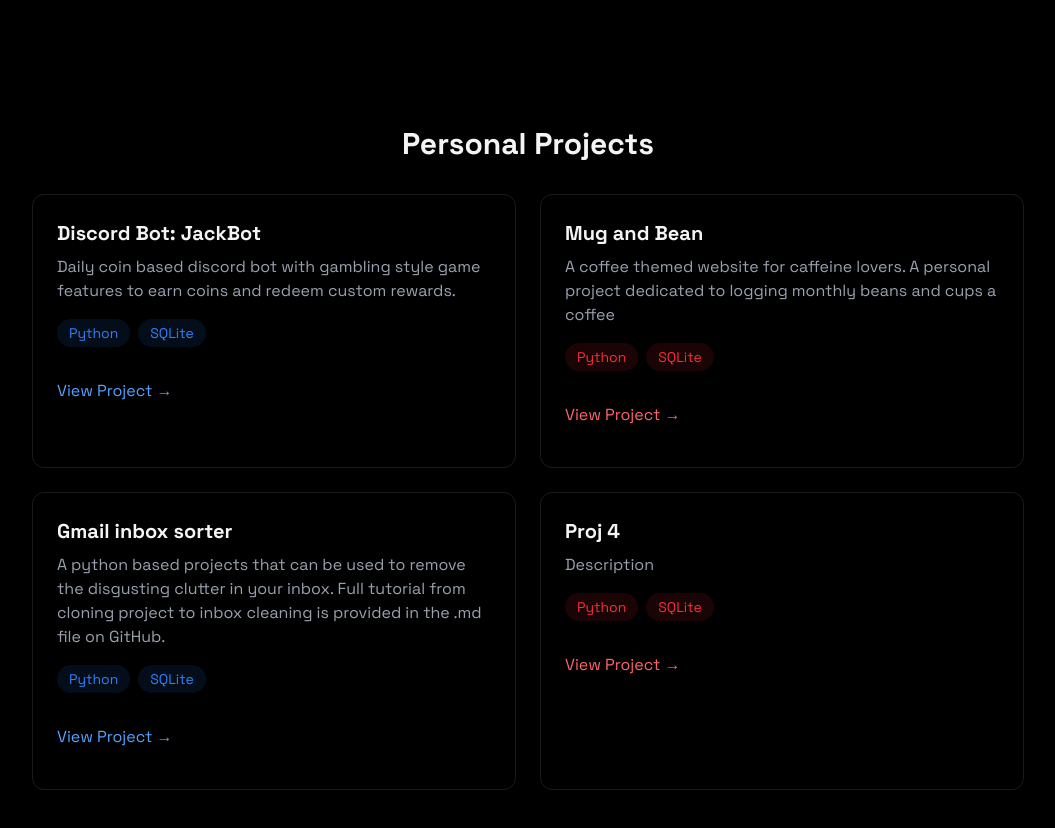
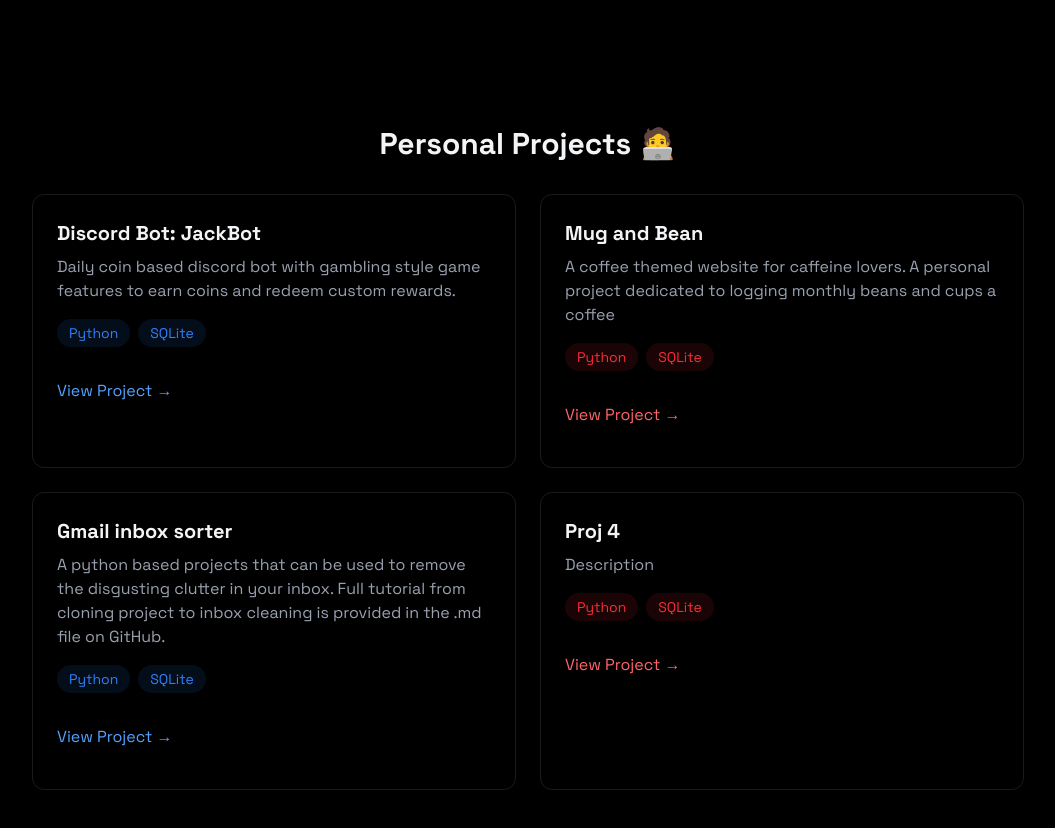
Before and after one commit to DylanHunter45/professional-portfolio, a React (Vite) app: page / in a window 1280 px wide. Shown: the part 1880-2708 px from the top of the page, without its empty margins (112-1167 px from the left). Built offline with nearby package versions, Linux system fonts and the light colour scheme; no server answers.

Commit message:
fix: update Projects section title to include an emoji for better visual appeal

```diff
--- a/src/components/sections/Projects.jsx
+++ b/src/components/sections/Projects.jsx
@@ -9,8 +9,7 @@ export class Projects extends Component {
       >
         <div className="max-w-5xl mx-auto px-4">
           <h2 className="text-3xl font-bold mb-8 text-center">
-            {" "}
-            Personal Projects{" "}
+            Personal Projects 🧑‍💻
           </h2>
           <div className="grid grid-cols-1 md:grid-cols-2 gap-6">
             <div className="p-6 rounded-xl border border-white/10 hover:-translate-y-1 hover:border-blue-500/30 hover:shadow-[0_2px_8px_rgba(59,130,246, 0.2)] transition">
```
